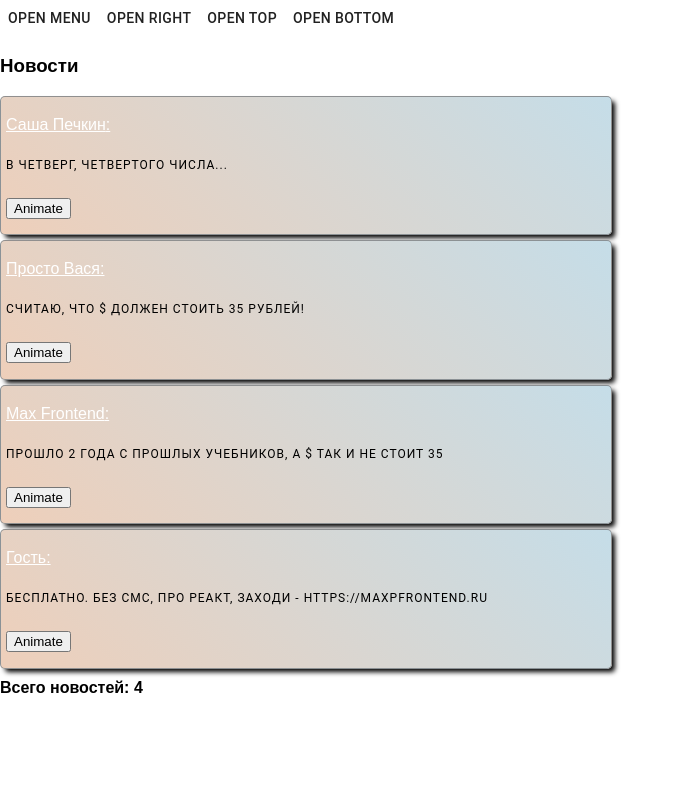
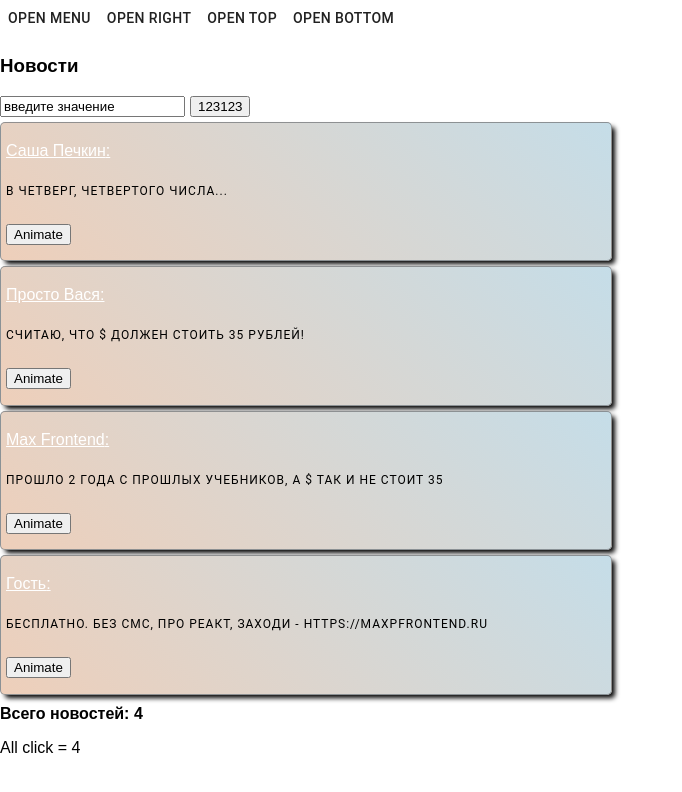
Before and after one commit to tolaysha/reactprj2, a React (Create React App) app: page / in a window 1280 px wide. Shown: the top 792 px of the page, without its empty margins (0-682 px from the left). Built offline with nearby package versions, Linux system fonts and the light colour scheme.

Commit message:
constructor upd

```diff
--- a/src/App.css
+++ b/src/App.css
@@ -55,3 +55,6 @@ body {
     transform: rotate(360deg);
   }
 }
+.test-input {
+	margin: 0 5px 5px 0;
+ }
--- a/src/App.js
+++ b/src/App.js
@@ -1,12 +1,14 @@
 import React from 'react';
 import './App.css';
 import News from './newsList.js';
+import TestInput from './TestInput.js';
 import PrimarySearchAppBar from './Navbar.js';
 const App = () => {
 	return (
 		<React.Fragment>
 			<PrimarySearchAppBar />
 			<h3>Новости</h3>
+			<TestInput />
 			<News />
 		</React.Fragment>
 	)
--- a/src/Article.js
+++ b/src/Article.js
@@ -1,8 +1,6 @@
 import React, { Component } from 'react';
 import PropTypes from 'prop-types'; // ES6
 import Typography from '@material-ui/core/Typography';
-import { makeStyles } from '@material-ui/core/styles';
-import Modal from '@material-ui/core/Modal';
 
 class Article extends Component {
 	state = {
--- /dev/null
+++ b/src/TestInput.js
@@ -0,0 +1,23 @@
+import React, { Component } from 'react';
+class TestInput extends Component {
+	constructor(props) {
+		super(props)
+		this.input = React.createRef()
+	}
+
+	onBtnClickHandler = (e) => {
+		alert(this.input.current.value)
+	}
+	render() {
+		return (
+			<div>
+				<input className="test-input"
+					defaultValue="введите значение"
+					onChange={this.onChangeHandler}
+					ref={this.input} />
+				<button onClick={this.onBtnClickHandler}>123123</button>
+			</div>
+		)
+	}
+}
+export default TestInput;
--- a/src/newsList.js
+++ b/src/newsList.js
@@ -28,19 +28,27 @@ class NewsList extends Component {
 				text: 'Бесплатно. Без смс, про реакт, заходи - https://maxpfrontend.ru',
 				bigText: 'Еще есть группа VK, telegram и канал на youtube! Вся инфа на сайте, не реклама!'
 			}
-		]
+		],
+		counter : 4
+}
+
+	handleAllClck = (e) => { // добавили метод
+		e.preventDefault()
+		this.setState({ counter: ++this.state.counter })
 	}
 
 	render() {
 		const { newsList } = this.state
+		const { counter } = this.state
 		return (
-			<div className="news">
+			<div className="news" onClick={this.handleAllClck}>
 				{newsList.length ?
 					< Fragment >
 						{newsList.map(item => <Article key={item.id} text={item.text} author={item.author} bigText={item.bigText} />)}
 						<strong className={'news__count'}>Всего новостей: {newsList.length}</strong>
 					</Fragment>
 					: <p>К сожалению новостей нет</p>}
+					<p>All click =  {counter}</p>
 			</div>
 		);
 	}
```
